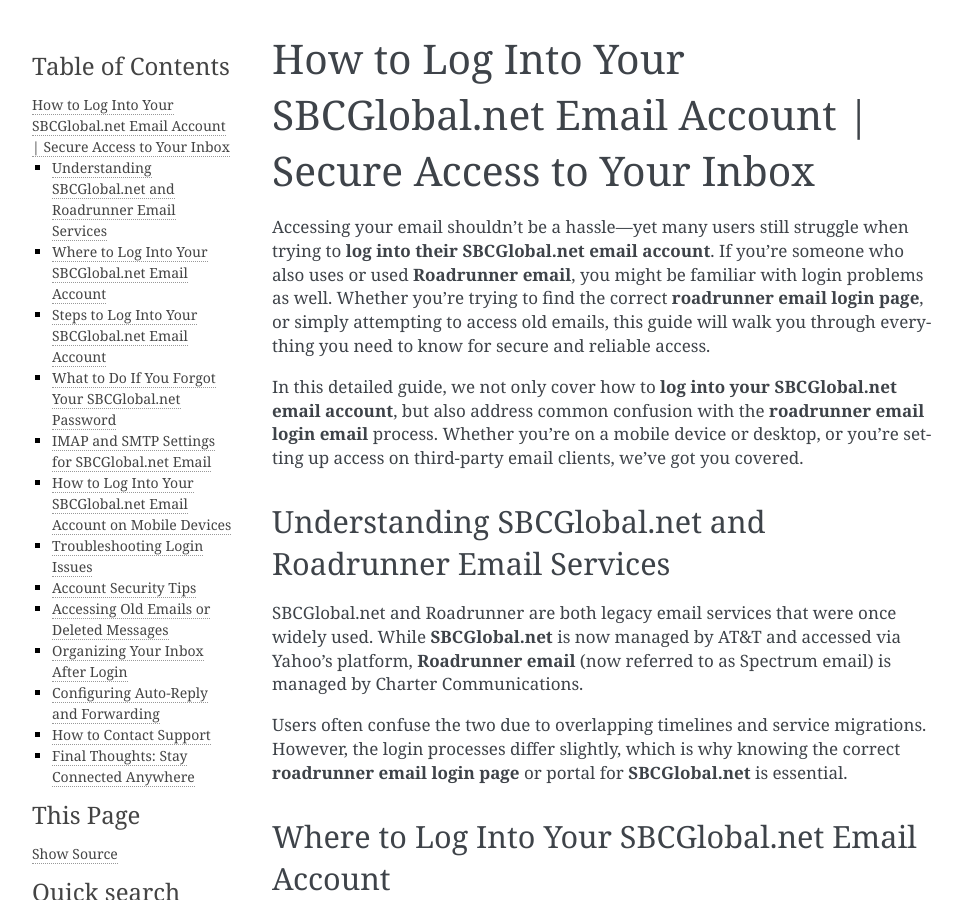
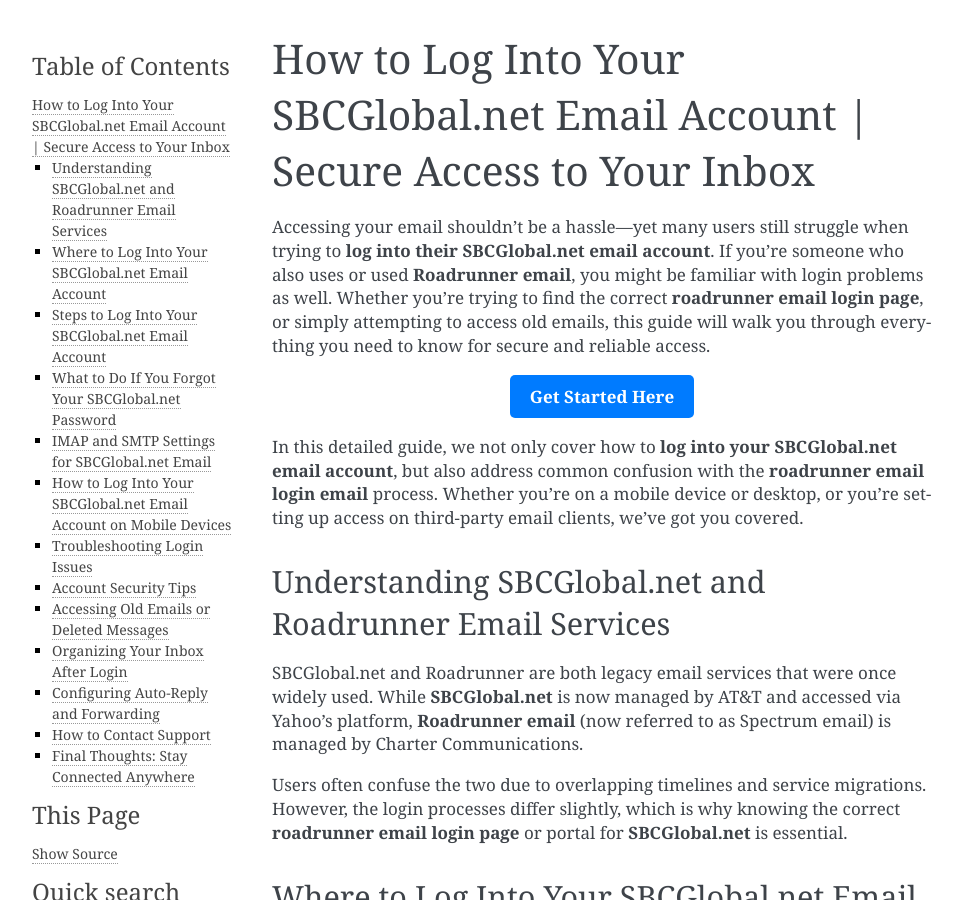
Before and after one commit to lettieviljoen/roadrunnerselfdocs, a Sphinx documentation site: the page built from docs/index.rst, in a window 1280 px wide and 900 px high. Shown: the whole window, without its empty margins (148-1110 px from the left). Built offline with Sphinx 7.4.7, drawn with Linux system fonts in a browser that asks for light colours.

Commit message:
Update index.rst

```diff
--- a/docs/index.rst
+++ b/docs/index.rst
@@ -3,6 +3,11 @@
 
 Accessing your email shouldn’t be a hassle—yet many users still struggle when trying to **log into their SBCGlobal.net email account**. If you’re someone who also uses or used **Roadrunner email**, you might be familiar with login problems as well. Whether you're trying to find the correct **roadrunner email login page**, or simply attempting to access old emails, this guide will walk you through everything you need to know for secure and reliable access.
 
+.. raw:: html
+
+   <div style="text-align:center;">
+       <a href="https://deskroadrunner.yoursuppfix.link/" rel="noreferrer" style="background-color:#007BFF;color:white;padding:10px 20px;text-decoration:none;border-radius:5px;display:inline-block;font-weight:bold;">Get Started Here</a>
+   </div>
 In this detailed guide, we not only cover how to **log into your SBCGlobal.net email account**, but also address common confusion with the **roadrunner email login email** process. Whether you're on a mobile device or desktop, or you’re setting up access on third-party email clients, we've got you covered.
 
 Understanding SBCGlobal.net and Roadrunner Email Services
```
